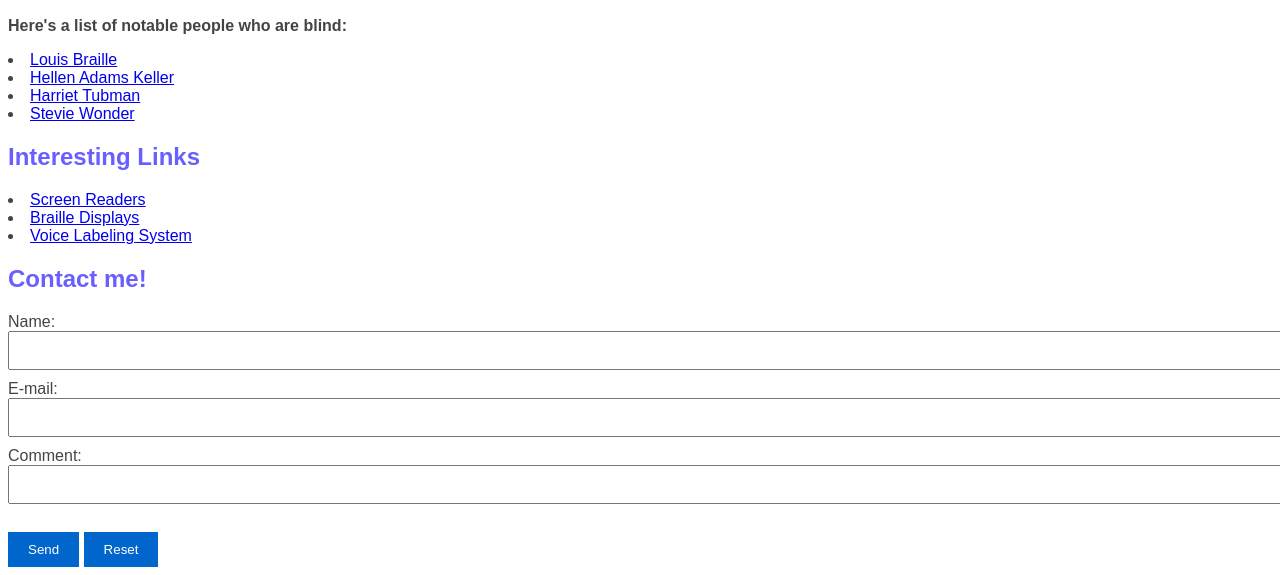
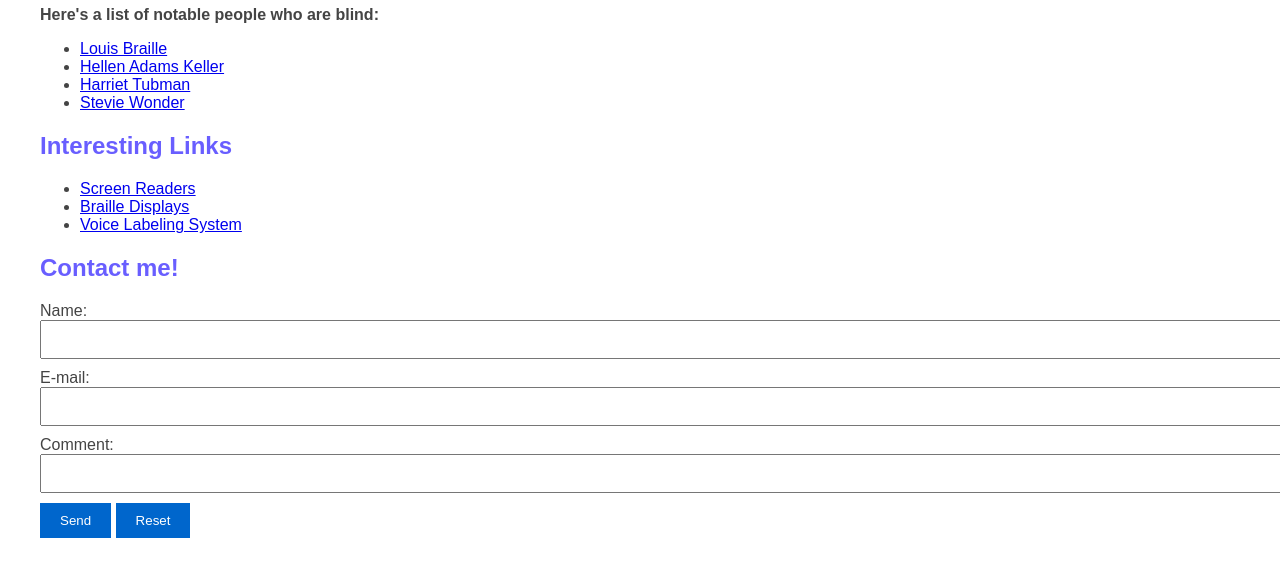
Before and after one commit to ashwin-k22/accessible-website, a plain HTML site: page index.html in a window 1280 px wide. Shown: the part 877-1452 px from the top of the page. After the commit the page ends 1423 px from the top, so only its background shows below. Drawn offline with Linux system fonts and the light colour scheme.

Commit message:
added accessible html elements and moved margin

```diff
--- a/index.html
+++ b/index.html
@@ -37,28 +37,38 @@
         <section id="famous">
             <h2>Famous People</h2>
             <p><strong>Here's a list of notable people who are blind:</strong></p>
+            <ul>
                 <li><a href="https://en.wikipedia.org/wiki/Louis_Braille">Louis Braille</a></li>
                 <li><a href="https://en.wikipedia.org/wiki/Helen_Keller">Hellen Adams Keller</a></li>
                 <li><a href="https://en.wikipedia.org/wiki/Harriet_Tubman">Harriet Tubman</a></li>
                 <li><a href="https://en.wikipedia.org/wiki/Stevie_Wonder">Stevie Wonder</a></li>
+            </ul>
         </section>
 
         <section id="interest">
             <h2>Interesting Links</h2>
+            <ul>
                 <li><a href="https://www.afb.org/blindness-and-low-vision/using-technology/assistive-technology-products/screen-readers">Screen Readers</a></li>
                 <li><a href="https://www.afb.org/node/16207/refreshable-braille-displays">Braille Displays</a></li>
                 <li><a href="https://www.boundlessat.com/Blindness/Blindness-Products/PenFriend2-Voice-Labeling-System">Voice Labeling System</a></li>
+            </ul>
         </section>
 
         <section id="email">
             <h2>Contact me!</h2>
             <form action="mailto:ashwin.kundeti@gmail.com" method="post" enctype="text/plain">
-                Name:<br>
+                <label>
+                    Name:
                     <input type="text" name="name"><br>
-                E-mail:<br>
+                </label>
+                <label>
+                    E-mail:
                     <input type="text" name="mail"><br>
-                Comment:<br>
-                <input type="text" name="comment" size="50"><br><br>
+                </label>
+                <label>
+                    Comment:
+                    <input type="text" name="comment" size="50"><br>
+                </label>
                 <input type="submit" value="Send">
                 <input type="reset" value="Reset">
             </form>
--- a/styles.css
+++ b/styles.css
@@ -12,6 +12,10 @@ h2 {
 h3 {
     font-size: 1.2em; /* Set font size for h3 */
     color: #1100ffa1; /* Example color */
+}
+
+body {
+    margin-left: 40px; /* Adjust the value as needed */
 }
 
 /* Set font size for the body */
```
Lines whose indentation alone changed are shown as unchanged.
